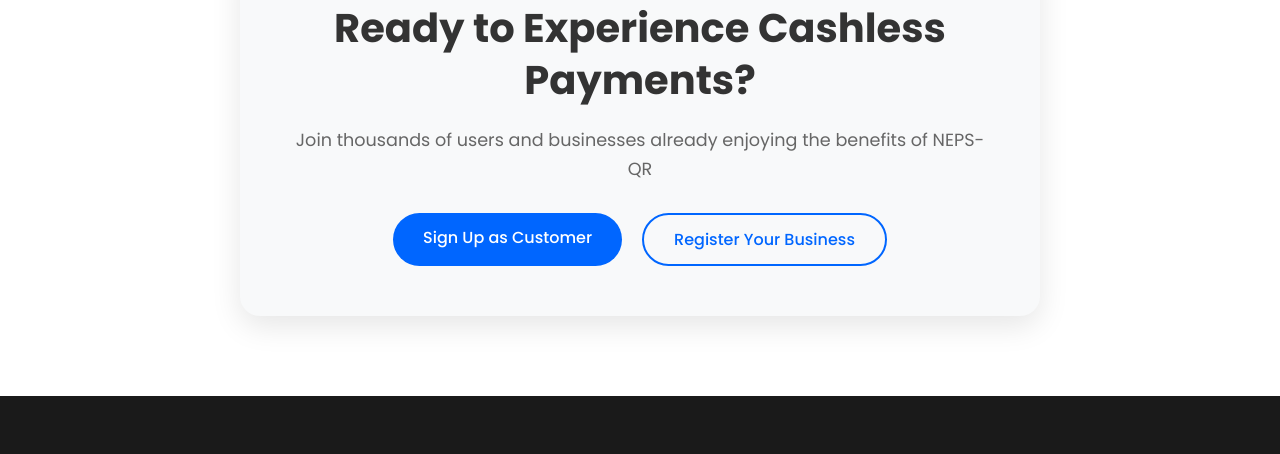
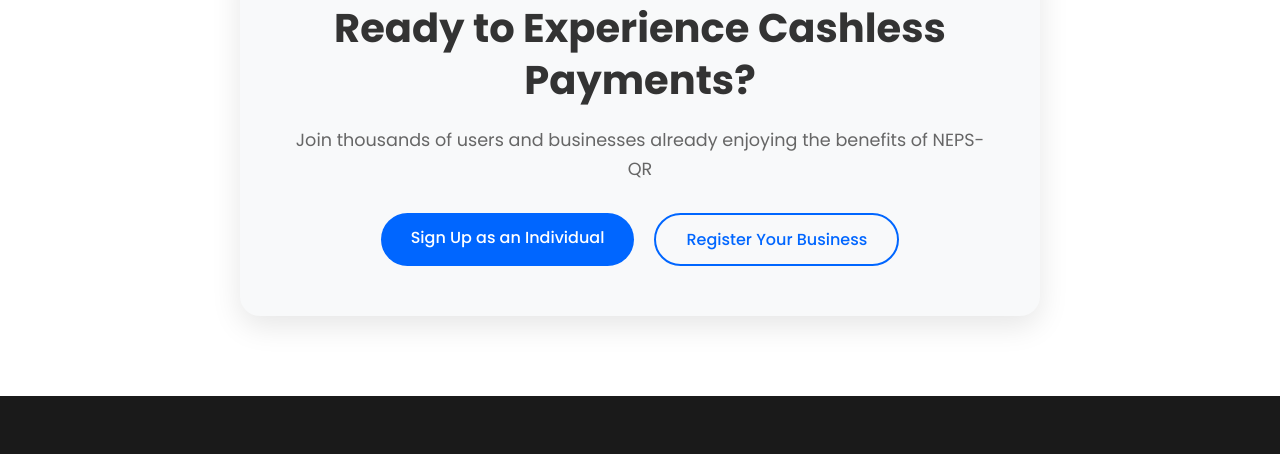
Before and after one commit to jayjay117/NEPS-QR-client-side-, a plain HTML site: page index.html in a window 1280 px wide. Shown: the part 5621-6075 px from the top of the page. Drawn offline with nearby package versions, Linux system fonts and the light colour scheme.

```diff
--- a/index.html
+++ b/index.html
@@ -441,8 +441,8 @@
             of NEPS-QR
           </p>
           <div class="get-started-buttons">
-            <a href="customer-signup.html" class="btn btn-primary"
-              >Sign Up as Customer</a
+            <a href="individual-signup.html" class="btn btn-primary"
+              >Sign Up as an Individual</a
             >
             <a href="business-signup.html" class="btn btn-secondary"
               >Register Your Business</a
```
Also changed, not shown: settings.html (+1 -0 lines), transactions.html (+2 -0 lines).
